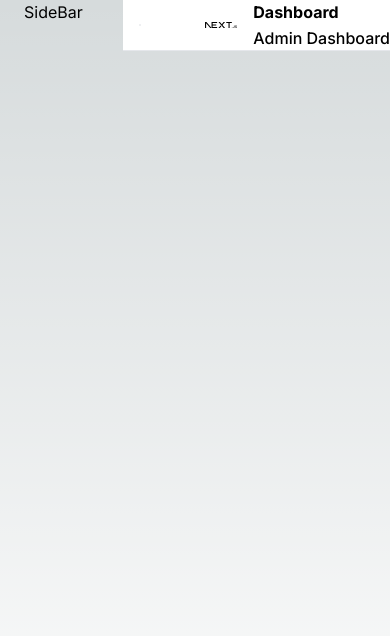
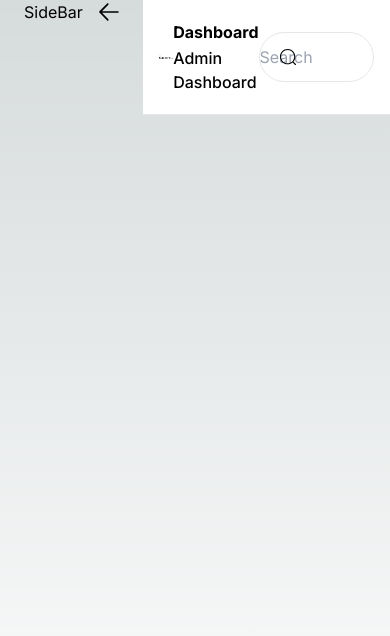
Before and after one commit to JulyPixelEngine/NextJs-Admin-Template, a Next.js app in the folder nextjs-admin/: page / in a window 390 px wide. Shown: the top 636 px of the page. Built offline with nearby package versions, Linux system fonts and the light colour scheme.

Commit message:
fix: search and dropdown

```diff
--- /dev/null
+++ b/nextjs-admin/src/components/Header/DropdownUser.tsx
@@ -0,0 +1,22 @@
+import { useState } from "react";
+import Link from "next/link";
+import Image from "next/image";
+
+
+const DropdownUser = () => {
+    const [dropdownOpen, setDropdownOpen] = useState(false);
+
+    return (
+        <Link
+            href="#"
+            className="flex items-center gap-4"
+            onClick={() => setDropdownOpen(!dropdownOpen)}
+        >
+            <span className="">
+                <Image
+                    src="/"
+                />
+            </span>
+        </Link>
+    )
+}
--- /dev/null
+++ b/nextjs-admin/src/components/Header/SearchForm.tsx
@@ -0,0 +1,46 @@
+import React, { useState } from "react";
+
+const SearchForm = () => {
+    return (
+      <>
+        <li>
+          <form action="" method="POST">
+            <div className="relative w-full max-w-[300px]">
+              <button className="absolute left-5 top-1/2 -translate-y-1/2 text-dark hover:text-primary dark:text-dark-6 dark:hover:text-primary">
+                <svg
+                  className="fill-current"
+                  width="18"
+                  height="18"
+                  viewBox="0 0 18 18"
+                  fill="none"
+                  xmlns="http://www.w3.org/2000/svg"
+                >
+                  <g clipPath="url(#clip0_1791_1693)">
+                    <path
+                      fillRule="evenodd"
+                      clipRule="evenodd"
+                      d="M8.625 2.0625C5.00063 2.0625 2.0625 5.00063 2.0625 8.625C2.0625 12.2494 5.00063 15.1875 8.625 15.1875C12.2494 15.1875 15.1875 12.2494 15.1875 8.625C15.1875 5.00063 12.2494 2.0625 8.625 2.0625ZM0.9375 8.625C0.9375 4.37931 4.37931 0.9375 8.625 0.9375C12.8707 0.9375 16.3125 4.37931 16.3125 8.625C16.3125 10.5454 15.6083 12.3013 14.4441 13.6487L16.8977 16.1023C17.1174 16.3219 17.1174 16.6781 16.8977 16.8977C16.6781 17.1174 16.3219 17.1174 16.1023 16.8977L13.6487 14.4441C12.3013 15.6083 10.5454 16.3125 8.625 16.3125C4.37931 16.3125 0.9375 12.8707 0.9375 8.625Z"
+                      fill=""
+                    />
+                  </g>
+                  <defs>
+                    <clipPath id="clip0_1791_1693">
+                      <rect width="18" height="18" fill="white" />
+                    </clipPath>
+                  </defs>
+                </svg>
+              </button>
+
+              <input
+                type="text"
+                placeholder="Search"
+                className="w-full rounded-full border border-stroke bg-gray-2 py-3 pl-13.5 pr-5 text-dark focus:border-primary focus:outline-none dark:border-dark-4 dark:bg-dark-3 dark:text-white dark:focus:border-primary xl:w-[300px]"
+              />
+            </div>
+          </form>
+        </li>
+      </>
+    );
+}
+
+export default SearchForm;
--- a/nextjs-admin/src/components/Header/index.tsx
+++ b/nextjs-admin/src/components/Header/index.tsx
@@ -1,5 +1,6 @@
 import Link from "next/link"
 import Image from "next/image"
+import SearchForm from "./SearchForm";
 
 const Header = (props: {
     sidebarOpen: string | boolean | undefined;
@@ -8,6 +9,7 @@ const Header = (props: {
     return (
       <header className="sticky top-0 z-999 flex w-full border-b border-stroke bg-white dark:border-stroke-dark dark:bg-gray-dark">
         <div className="flex flex-grow items-center justify-between px-4 py-5 shadow-2 md:px-5 2xl:px-10">
+          <div>
             <button
               aria-controls="sidebar"
               onClick={(e) => {}}
@@ -18,14 +20,20 @@ const Header = (props: {
               <Image width={32} height={32} src={"/next.svg"} alt="Logo" />
             </Link>
           </div>
+
           <div>
             <div>
-            <h1 className="mb-0.5 text-heading-5 font-bold text-dark dark:text-white">Dashboard</h1>
+              <h1 className="mb-0.5 text-heading-5 font-bold text-dark dark:text-white">
+                Dashboard
+              </h1>
             </div>
             <p className="font-medium">Admin Dashboard</p>
           </div>
-        <div>
-
+          <div className="flex items-center justify-normal gap-2 2xsm:gap-4 lg:w-full lg:justify-between xl:w-auto xl:justify-normal">
+            <ul className="flex items-center gap-2 2xsm:gap-4s">
+              <SearchForm />
+            </ul>
+          </div>
         </div>
       </header>
     );
--- a/nextjs-admin/src/components/Layouts/DefaultLayout.tsx
+++ b/nextjs-admin/src/components/Layouts/DefaultLayout.tsx
@@ -18,7 +18,7 @@ export default function DefaultLayout({
           <div className="relative flex flex-1 flex-col overflow-y-auto overflow-x-hidden">
             <Header sidebarOpen={sidebarOpen} setSidebarOpen={setSidebarOpen} />
             <main>
-                <div>
+                <div className="mx-auto max-w-screen-2xl p-4 md:p-6 2xl:p-10">
                     {children}
                 </div>
             </main>
--- a/nextjs-admin/src/components/Sidebar/index.tsx
+++ b/nextjs-admin/src/components/Sidebar/index.tsx
@@ -42,20 +42,37 @@ const menuGroups = [
 const SideBar = ({ sidebarOpen, setSidebarOpen}: SidebarProps) => {
     return (
       <aside>
-        <div className="flex items-center justify-between gap-2 px-6 py-5.5">SideBar
+        <div className="flex items-center justify-between gap-2 px-6 py-5.5">
+          SideBar
           <Link href="/">
             <Image
               src={"/vercel.svg"}
               width={170}
               height={32}
               alt="Logo"
-                    style={{ width: "auto", height: "auto"}}
+              style={{ width: "auto", height: "auto" }}
             />
           </Link>
-            <button>
-
+          <button
+            onClick={() => {
+              setSidebarOpen(!sidebarOpen);
+            }}
+            className="block lg:hidden"
+          >
+            <svg
+              className="fill-current"
+              width="20"
+              height="18"
+              viewBox="0 0 20 18"
+              fill="none"
+              xmlns="http://www.w3.org/2000/svg"
+            >
+              <path
+                d="M19 8.175H2.98748L9.36248 1.6875C9.69998 1.35 9.69998 0.825 9.36248 0.4875C9.02498 0.15 8.49998 0.15 8.16248 0.4875L0.399976 8.3625C0.0624756 8.7 0.0624756 9.225 0.399976 9.5625L8.16248 17.4375C8.31248 17.5875 8.53748 17.7 8.76248 17.7C8.98748 17.7 9.17498 17.625 9.36248 17.475C9.69998 17.1375 9.69998 16.6125 9.36248 16.275L3.02498 9.8625H19C19.45 9.8625 19.825 9.4875 19.825 9.0375C19.825 8.55 19.45 8.175 19 8.175Z"
+                fill=""
+              />
+            </svg>
           </button>
-
         </div>
       </aside>
     );
```
Lines whose indentation alone changed are shown as unchanged.
